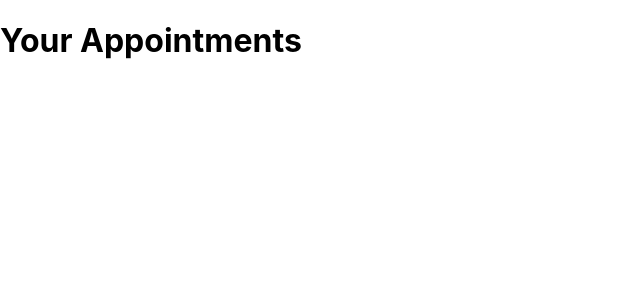
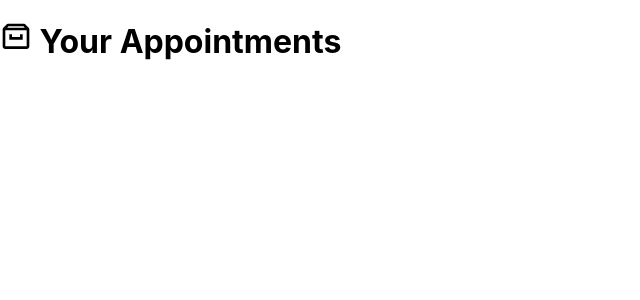
Before and after one commit to stijn-veren/rbi-rv, a React (Create React App) app: page / in a window 1280 px wide. Shown: the top 300 px of the page, without its empty margins (0-640 px from the left). Built offline with nearby package versions, Linux system fonts and the light colour scheme.

Commit message:
Add and example of how to use react icons

```diff
--- a/src/App.js
+++ b/src/App.js
@@ -1,7 +1,11 @@
+import { BiArchive } from 'react-icons/bi'
+
 function App() {
   return (
     <div className="App">
-      <h1>Your Appointments</h1>
+      <h1>
+        <BiArchive /> Your Appointments
+      </h1>
     </div>
   )
 }
```
